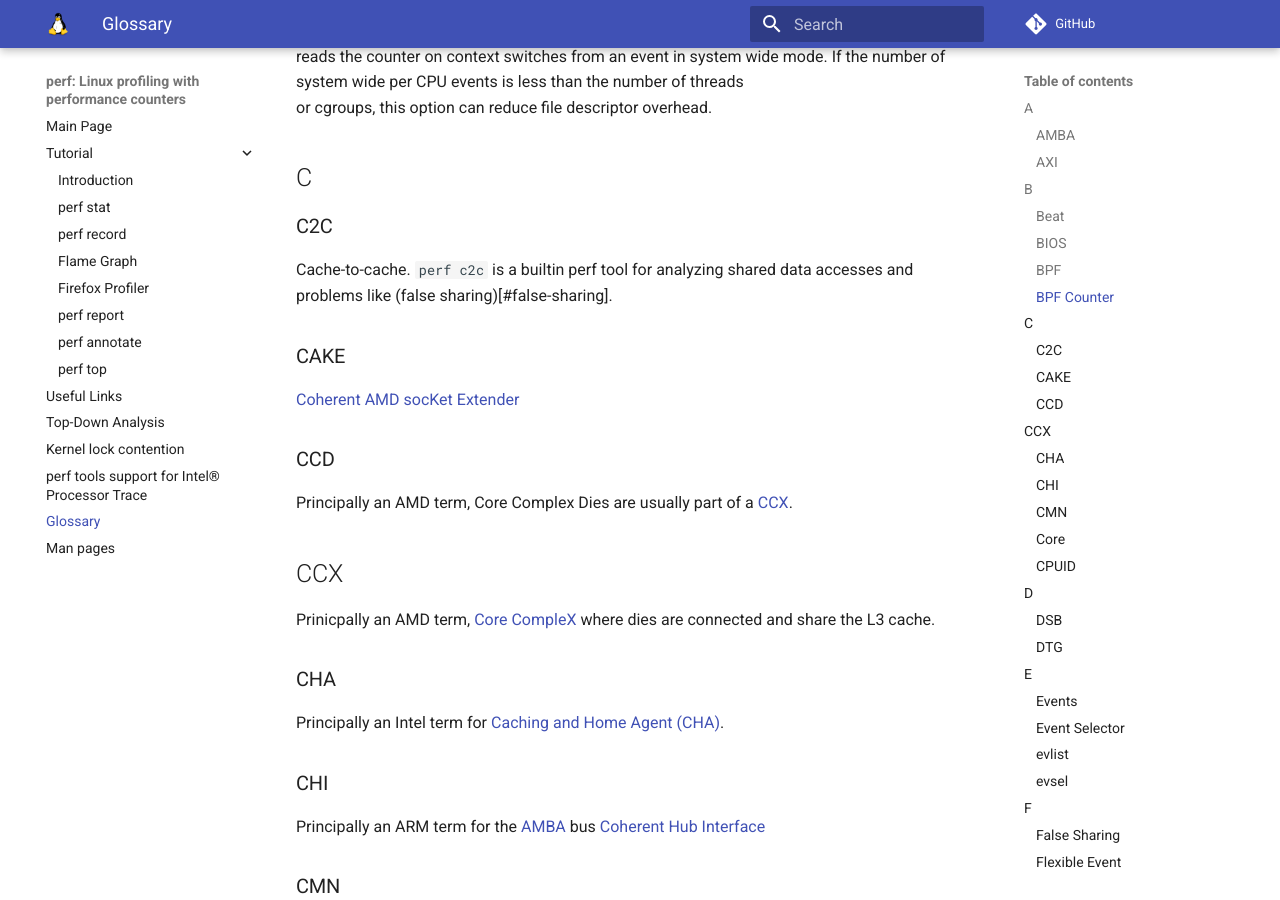
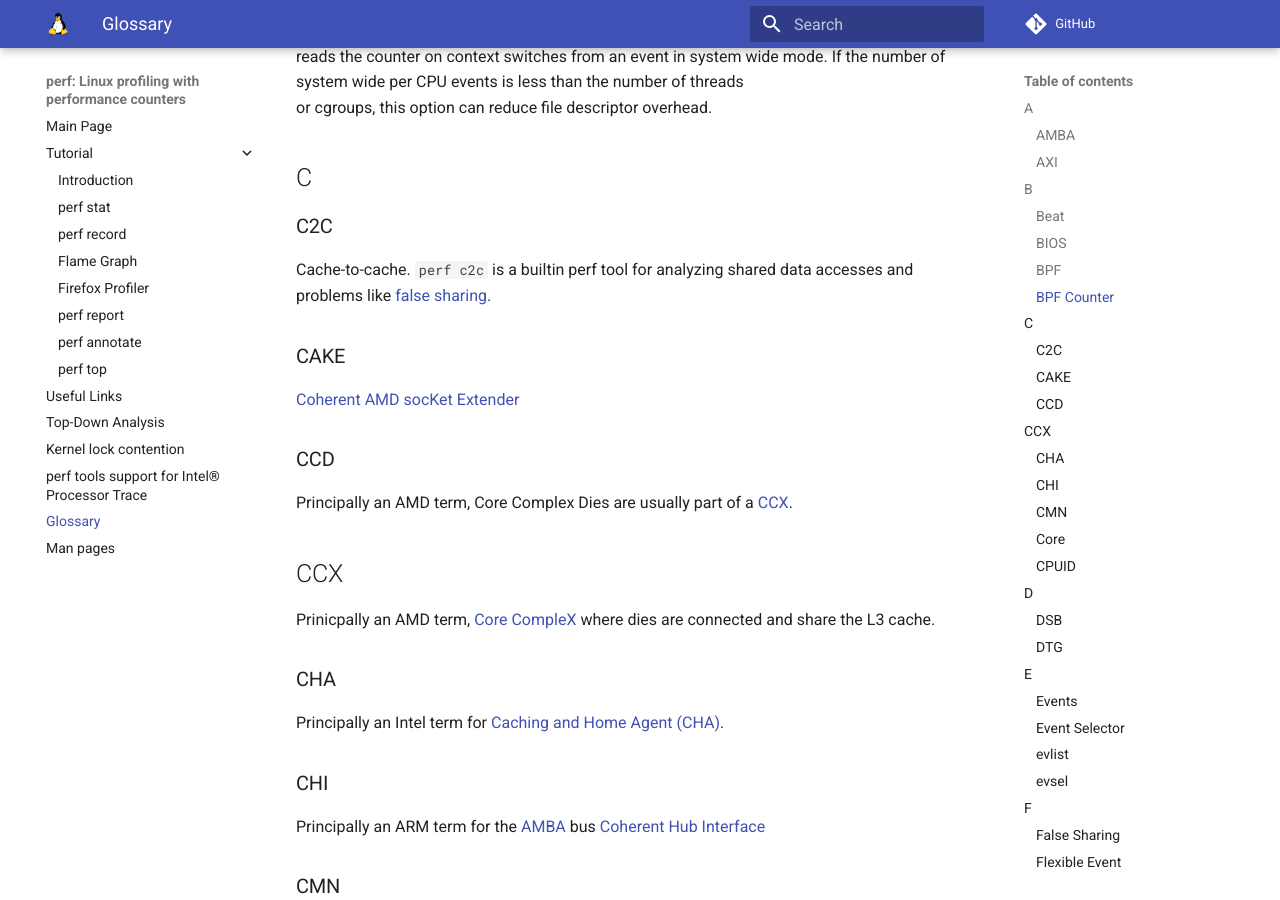
Before and after one commit to perfwiki/main, an MkDocs documentation site: the page built from docs/glossary.md, in a window 1280 px wide and 900 px high, scrolled down 938 px. Built offline with MkDocs 1.6.1 and Material for MkDocs 9.7.7, drawn with Linux system fonts in a browser that asks for light colours; comment, search, counter and statistics services are not loaded.

Commit message:
glossary: fix c2c broken link

```diff
--- a/docs/glossary.md
+++ b/docs/glossary.md
@@ -37,7 +37,7 @@
 ## C
 
 ### C2C
- Cache-to-cache. `perf c2c` is a builtin perf tool for analyzing shared data accesses and problems like (false sharing)[#false-sharing].
+ Cache-to-cache. `perf c2c` is a builtin perf tool for analyzing shared data accesses and problems like [false sharing](#false-sharing).
 
 ### CAKE
 
```
